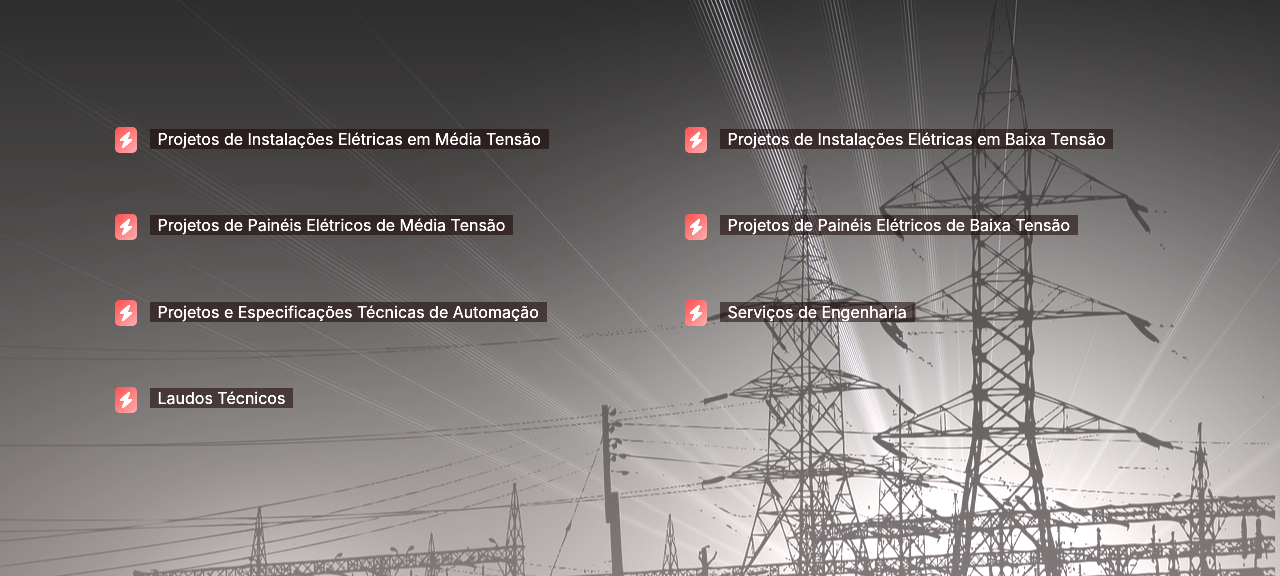
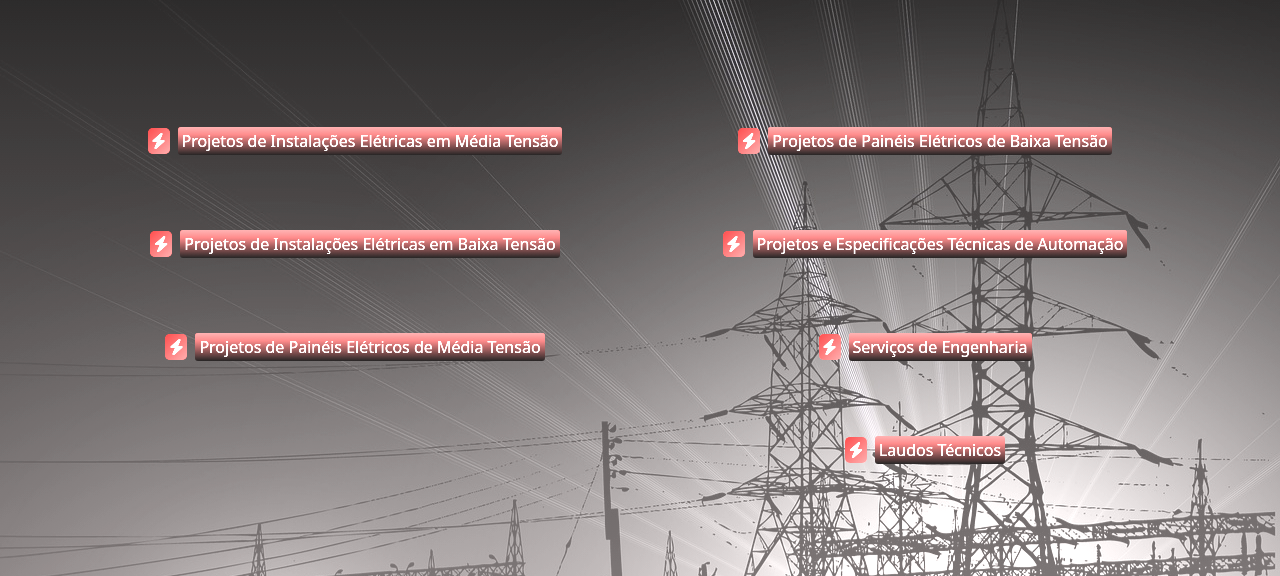
Before and after one commit to NathanPbi/proeng, a website: page public/index.html in a window 1280 px wide. Shown: the part 1533-2109 px from the top of the page. Drawn offline with nearby package versions, Linux system fonts and the light colour scheme; a web font is replaced by a local one.

Commit message:
Add accordion

```diff
--- a/public/index.html
+++ b/public/index.html
@@ -21,7 +21,8 @@
     <link rel="stylesheet" href="/dist/css/app.css?v=2.2">
     <script src="/dist/frontend/script.js"></script>
 
-    <link rel="stylesheet" href="https://stackpath.bootstrapcdn.com/bootstrap/4.5.2/css/bootstrap.min.css">
+    <link href="https://cdn.jsdelivr.net/npm/bootstrap@5.3.3/dist/css/bootstrap.min.css" rel="stylesheet" integrity="sha384-QWTKZyjpPEjISv5WaRU9OFeRpok6YctnYmDr5pNlyT2bRjXh0JMhjY6hW+ALEwIH" crossorigin="anonymous">
+    <script src="https://cdn.jsdelivr.net/npm/bootstrap@5.3.3/dist/js/bootstrap.bundle.min.js" integrity="sha384-YvpcrYf0tY3lHB60NNkmXc5s9fDVZLESaAA55NDzOxhy9GkcIdslK1eN7N6jIeHz" crossorigin="anonymous"></script>
 
     <link rel="icon" href="/dist/assets/img/favicon.png" type="image/png">
 
@@ -122,7 +123,7 @@
         </div>
 
         <div id="section-3" class="section-3">
-            <div class="container vh-100 py-5">
+            <div class="container py-5">
                 <div class="row">
                     <div class="col-12">
                         <h1 class="text-light text-center">
@@ -133,16 +134,20 @@
                         </h1>
                     </div>
 
-                    <!-- Serviço: Projetos de Instalações Elétricas em Média Tensão (modal à direita) -->
-                    <div class="col-lg-6 col-md-6 col-sm-12 service-item" onmouseenter="showModal('modal1')"
-                        onmouseleave="hideModal('modal1')">
-                        <p class="service-title text-light">
+                    <div class="container">
+                        <div class="row">
+                            <!-- Coluna da Esquerda -->
+                            <div class="col-lg-6">
+                                <div class="accordion" id="accordionLeft">
+                                    <!-- Item 1 -->
+                                    <div class="col-12 service-item">
+                                        <p class="service-title text-light" onclick="toggleAccordion(this)" data-bs-toggle="collapse" data-bs-target="#collapseOne" aria-expanded="true" aria-controls="collapseOne">
                                             <i class="fas fa-bolt service-icon"></i>
-                            <span class="new-bg px-2 text-center">Projetos de Instalações Elétricas em Média Tensão</span>
+                                            <span class="new-bg px-1 text-center">Projetos de Instalações Elétricas em Média Tensão</span>
                                         </p>
-                        <div id="modal1" class="service-modal modal-right">
-                            <div class="modal-content">
-                               <h6> Projetos de Instalações Elétricas em Média Tensão</h6>
+                                        <div id="collapseOne" class="accordion-collapse collapse" data-bs-parent="#accordionLeft">
+                                            <div class="accordion-body">
+                                                <h6>Projetos de Instalações Elétricas em Média Tensão</h6>
                                                 <p>Derivação da rede;</p>
                                                 <p>Ramal de entrada em média tensão;</p>
                                                 <p>Cabine de medição e proteção geral;</p>
@@ -156,19 +161,17 @@
                                         </div>
                                     </div>
 
-                    <!-- Serviço: Projetos de Instalações Elétricas em Baixa Tensão (modal à esquerda) -->
-                    <div class="col-lg-6 col-md-6 col-sm-12 service-item" onmouseenter="showModal('modal2')"
-                        onmouseleave="hideModal('modal2')">
-                        <p class="service-title text-light">
+                                    <!-- Item 2 -->
+                                    <div class="col-12 service-item">
+                                        <p class="service-title text-light" onclick="toggleAccordion(this)" data-bs-toggle="collapse" data-bs-target="#collapseTwo" aria-expanded="false" aria-controls="collapseTwo">
                                             <i class="fas fa-bolt service-icon"></i>
-                            <span class="new-bg px-2 text-center"> Projetos de Instalações Elétricas em Baixa Tensão</span>
+                                            <span class="new-bg px-1 text-center">Projetos de Instalações Elétricas em Baixa Tensão</span>
                                         </p>
-                        <div id="modal2" class="service-modal modal-left">
-                            <div class="modal-content">
+                                        <div id="collapseTwo" class="accordion-collapse collapse" data-bs-parent="#accordionLeft">
+                                            <div class="accordion-body">
                                                 <h6>Projetos de Instalações Elétricas em Baixa Tensão</h6>
                                                 <p>Ramais alimentadores gerais;</p>
-                                <p>Circuitos terminais de Potência (Motores, Tomadas industriais, Cargas Industriais,
-                                    etc.);</p>
+                                                <p>Circuitos terminais de Potência (Motores, Tomadas industriais, Cargas Industriais, etc.);</p>
                                                 <p>Iluminação interna e externa;</p>
                                                 <p>Iluminação de emergência;</p>
                                                 <p>Instrumentação e Controle;</p>
@@ -178,15 +181,14 @@
                                         </div>
                                     </div>
 
-                    <!-- Serviço: Projetos de Painéis Elétricos de Média Tensão (modal à direita) -->
-                    <div class="col-lg-6 col-md-6 col-sm-12 service-item" onmouseenter="showModal('modal3')"
-                        onmouseleave="hideModal('modal3')">
-                        <p class="service-title text-light">
+                                    <!-- Item 3 -->
+                                    <div class="col-12 service-item">
+                                        <p class="service-title text-light" onclick="toggleAccordion(this)" data-bs-toggle="collapse" data-bs-target="#collapseThree" aria-expanded="false" aria-controls="collapseThree">
                                             <i class="fas fa-bolt service-icon"></i>
-                            <span class="new-bg px-2 text-center">Projetos de Painéis Elétricos de Média Tensão</span>
+                                            <span class="new-bg px-1 text-center">Projetos de Painéis Elétricos de Média Tensão</span>
                                         </p>
-                        <div id="modal3" class="service-modal modal-right">
-                            <div class="modal-content">
+                                        <div id="collapseThree" class="accordion-collapse collapse" data-bs-parent="#accordionLeft">
+                                            <div class="accordion-body">
                                                 <h6>Projetos de Painéis Elétricos de Média Tensão</h6>
                                                 <p>Painéis de Entrada de Energia e Medição;</p>
                                                 <p>Painéis de Proteção e Distribuição;</p>
@@ -194,16 +196,20 @@
                                             </div>
                                         </div>
                                     </div>
+                                </div>
+                            </div>
 
-                    <!-- Serviço: Projetos de Painéis Elétricos de Baixa Tensão (modal à esquerda) -->
-                    <div class="col-lg-6 col-md-6 col-sm-12 service-item" onmouseenter="showModal('modal4')"
-                        onmouseleave="hideModal('modal4')">
-                        <p class="service-title text-light">
+                            <!-- Coluna da Direita -->
+                            <div class="col-lg-6">
+                                <div class="accordion" id="accordionRight">
+                                    <!-- Item 4 -->
+                                    <div class="col-12 service-item">
+                                        <p class="service-title text-light" onclick="toggleAccordion(this)" data-bs-toggle="collapse" data-bs-target="#collapseFour" aria-expanded="false" aria-controls="collapseFour">
                                             <i class="fas fa-bolt service-icon"></i>
-                            <span class="new-bg px-2 text-center">Projetos de Painéis Elétricos de Baixa Tensão</span>
+                                            <span class="new-bg px-1 text-center">Projetos de Painéis Elétricos de Baixa Tensão</span>
                                         </p>
-                        <div id="modal4" class="service-modal modal-left">
-                            <div class="modal-content">
+                                        <div id="collapseFour" class="accordion-collapse collapse" data-bs-parent="#accordionRight">
+                                            <div class="accordion-body">
                                                 <h6>Projetos de Painéis Elétricos de Baixa Tensão</h6>
                                                 <p>Quadros Gerais;</p>
                                                 <p>Centro de Controle de Motores;</p>
@@ -214,15 +220,14 @@
                                         </div>
                                     </div>
 
-                    <!-- Serviço: Projetos e Especificações Técnicas de Automação (modal à direita) -->
-                    <div class="col-lg-6 col-md-6 col-sm-12 service-item" onmouseenter="showModal('modal5')"
-                        onmouseleave="hideModal('modal5')">
-                        <p class="service-title text-light">
+                                    <!-- Item 5 -->
+                                    <div class="col-12 service-item">
+                                        <p class="service-title text-light" onclick="toggleAccordion(this)" data-bs-toggle="collapse" data-bs-target="#collapseFive" aria-expanded="false" aria-controls="collapseFive">
                                             <i class="fas fa-bolt service-icon"></i>
-                            <span class="new-bg px-2 text-center">Projetos e Especificações Técnicas de Automação</span>
+                                            <span class="new-bg px-1 text-center">Projetos e Especificações Técnicas de Automação</span>
                                         </p>
-                        <div id="modal5" class="service-modal modal-right">
-                            <div class="modal-content">
+                                        <div id="collapseFive" class="accordion-collapse collapse" data-bs-parent="#accordionRight">
+                                            <div class="accordion-body">
                                                 <h6>Projetos e Especificações Técnicas de Automação</h6>
                                                 <p>Painéis de CLP, Remotas e IHM;</p>
                                                 <p>Definição de Arquitetura de rede;</p>
@@ -232,18 +237,16 @@
                                         </div>
                                     </div>
 
-                    <!-- Serviço: Serviços de Engenharia (modal à esquerda) -->
-                    <div class="col-lg-6 col-md-6 col-sm-12 service-item" onmouseenter="showModal('modal6')"
-                        onmouseleave="hideModal('modal6')">
-                        <p class="service-title text-light">
+                                    <!-- Item 6 -->
+                                    <div class="col-12 service-item">
+                                        <p class="service-title text-light" onclick="toggleAccordion(this)" data-bs-toggle="collapse" data-bs-target="#collapseSix" aria-expanded="false" aria-controls="collapseSix">
                                             <i class="fas fa-bolt service-icon"></i>
-                            <span class="new-bg px-2 text-center">Serviços de Engenharia</span>
+                                            <span class="new-bg px-1 text-center">Serviços de Engenharia</span>
                                         </p>
-                        <div id="modal6" class="service-modal modal-left">
-                            <div class="modal-content">
+                                        <div id="collapseSix" class="accordion-collapse collapse" data-bs-parent="#accordionRight">
+                                            <div class="accordion-body">
                                                 <h6>Serviços de Engenharia</h6>
-                                <p>Elaboração de projetos elétricos básicos de Painéis, Instalações Elétricas, Automação
-                                    e Memoriais Descritivos / Especificações Técnicas para processos de cotação;</p>
+                                                <p>Elaboração de projetos elétricos básicos de Painéis, Instalações Elétricas, Automação e Memoriais Descritivos / Especificações Técnicas para processos de cotação;</p>
                                                 <p>Apoio ao cliente na equalização de propostas técnica dos proponentes;</p>
                                                 <p>Apoio ao cliente na aprovação de projetos de Painéis e Instalações elétricas;</p>
                                                 <p>Elaboração de diagrama unifilar geral de unidades existentes;</p>
@@ -253,15 +256,14 @@
                                         </div>
                                     </div>
 
-                    <!-- Serviço: Laudos Técnicos (modal à direita) -->
-                    <div class="col-lg-6 col-md-6 col-sm-12 service-item" onmouseenter="showModal('modal7')"
-                        onmouseleave="hideModal('modal7')">
-                        <p class="service-title text-light">
+                                    <!-- Item 7 -->
+                                    <div class="col-12 service-item">
+                                        <p class="service-title text-light" onclick="toggleAccordion(this)" data-bs-toggle="collapse" data-bs-target="#collapseSeven" aria-expanded="false" aria-controls="collapseSeven">
                                             <i class="fas fa-bolt service-icon"></i>
-                            <span class="new-bg px-2 text-center">Laudos Técnicos</span>
+                                            <span class="new-bg px-1 text-center">Laudos Técnicos</span>
                                         </p>
-                        <div id="modal7" class="service-modal modal-right">
-                            <div class="modal-content">
+                                        <div id="collapseSeven" class="accordion-collapse collapse" data-bs-parent="#accordionRight">
+                                            <div class="accordion-body">
                                                 <h6>Laudos Técnicos</h6>
                                                 <p>NR-10: Segurança em Instalações e Serviços em Eletricidade;</p>
                                                 <p>Relatório Técnico de Inspeção das Instalações Elétricas;</p>
@@ -274,8 +276,10 @@
                                 </div>
                             </div>
                         </div>
+                    </div>
 
 
+                </div>
         <div class="row mt-3 justify-content-center">
 
 
```
Also changed, not shown: public/dist/css/app.css, public/dist/frontend/script.js, public/dist/frontend/scss/app.scss. Lines whose indentation alone changed are shown as unchanged.
